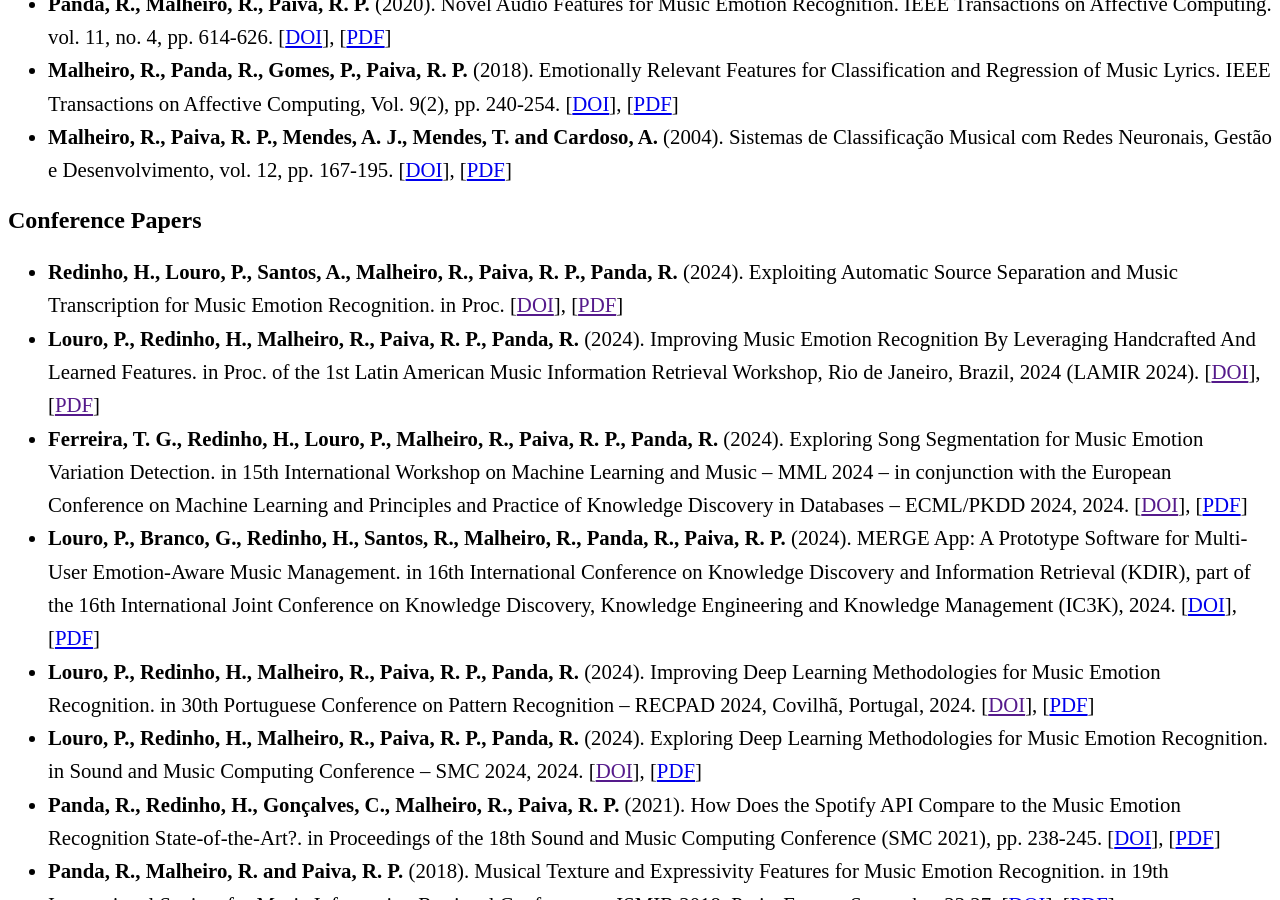
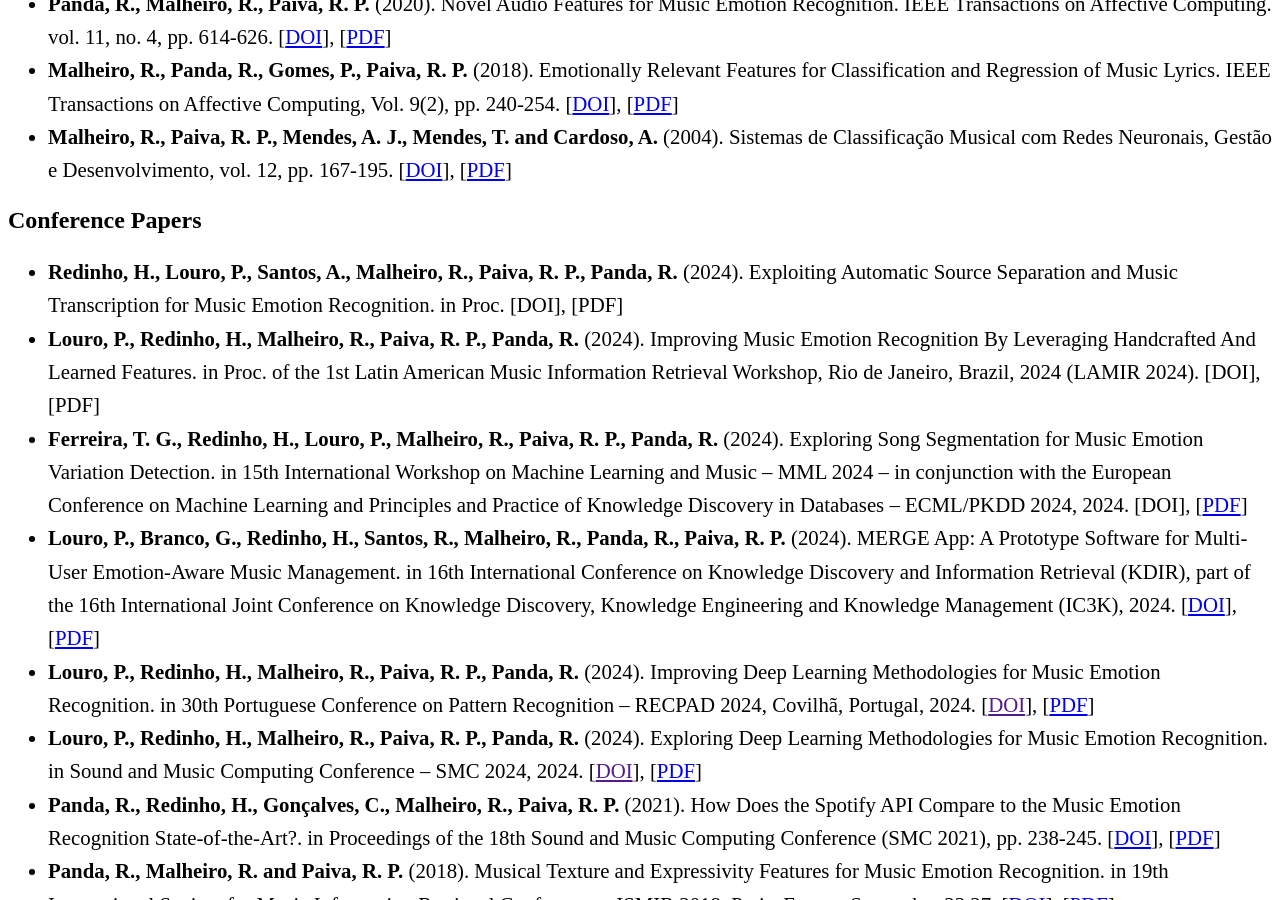
Before and after one commit to rsmal-ipl/SRSMAL, a Jekyll site: the page built from pages/research.md, in a window 1280 px wide and 900 px high, scrolled down 1711 px. Built offline with Jekyll 4.4.1, drawn with Linux system fonts in a browser that asks for light colours; part of the change alters nothing that is shown.

Commit message:
Act. Paginas (Pubs)

```diff
--- a/pages/research.md
+++ b/pages/research.md
@@ -140,10 +140,12 @@ Below is a list of selected publications:
 
 ## Conference Papers
 <ul class="my-list">
-  <li><strong>Redinho, H., Louro, P., Santos, A., Malheiro, R., Paiva, R. P., Panda, R. </strong> (2024). Exploiting Automatic Source Separation and Music Transcription for Music Emotion Recognition. in Proc.  [<a href="" target="_blank">DOI</a>], [<a href="" target="_blank">PDF</a>]</li>
-  <li><strong>Louro, P., Redinho, H., Malheiro, R., Paiva, R. P., Panda, R. </strong> (2024). Improving Music Emotion Recognition By Leveraging Handcrafted And Learned Features. in Proc. of the 1st Latin American Music Information Retrieval Workshop, Rio de Janeiro, Brazil, 2024 (LAMIR 2024). [<a href="" target="_blank">DOI</a>], [<a href="" target="_blank">PDF</a>]</li>
-  <li><strong>Ferreira, T. G., Redinho, H., Louro, P., Malheiro, R., Paiva, R. P., Panda, R. </strong> (2024). Exploring Song Segmentation for Music Emotion Variation Detection. in 15th International Workshop on Machine Learning and Music – MML 2024 – in conjunction with the European Conference on Machine Learning and Principles and Practice of Knowledge Discovery in Databases – ECML/PKDD 2024, 2024. [<a href="" target="_blank">DOI</a>], [<a href="https://www.cisuc.uc.pt/download-file/20079/I6K6yWquZnCo4WlndSYm" target="_blank">PDF</a>]</li>
+  <li><strong>Redinho, H., Louro, P., Santos, A., Malheiro, R., Paiva, R. P., Panda, R. </strong> (2024). Exploiting Automatic Source Separation and Music Transcription for Music Emotion Recognition. in Proc. [DOI], [PDF]</li>
+  <li><strong>Louro, P., Redinho, H., Malheiro, R., Paiva, R. P., Panda, R. </strong> (2024). Improving Music Emotion Recognition By Leveraging Handcrafted And Learned Features. in Proc. of the 1st Latin American Music Information Retrieval Workshop, Rio de Janeiro, Brazil, 2024 (LAMIR 2024). [DOI], [PDF]</li>
+  <li><strong>Ferreira, T. G., Redinho, H., Louro, P., Malheiro, R., Paiva, R. P., Panda, R. </strong> (2024). Exploring Song Segmentation for Music Emotion Variation Detection. in 15th International Workshop on Machine Learning and Music – MML 2024 – in conjunction with the European Conference on Machine Learning and Principles and Practice of Knowledge Discovery in Databases – ECML/PKDD 2024, 2024. [DOI], [<a href="https://www.cisuc.uc.pt/download-file/20079/I6K6yWquZnCo4WlndSYm" target="_blank">PDF</a>]</li>
+
   <li><strong>Louro, P., Branco, G., Redinho, H., Santos, R., Malheiro, R., Panda, R., Paiva, R. P. </strong> (2024). MERGE App: A Prototype Software for Multi-User Emotion-Aware Music Management. in 16th International Conference on Knowledge Discovery and Information Retrieval (KDIR), part of the 16th International Joint Conference on Knowledge Discovery, Knowledge Engineering and Knowledge Management (IC3K), 2024. [<a href="10.5220/0013067800003838" target="_blank">DOI</a>], [<a href="https://www.cisuc.uc.pt/download-file/20081/MMQdC48Oak4vV6as0vTe" target="_blank">PDF</a>]</li>
+
   <li><strong>Louro, P., Redinho, H., Malheiro, R., Paiva, R. P., Panda, R.</strong> (2024). Improving Deep Learning Methodologies for Music Emotion Recognition. in 30th Portuguese Conference on Pattern Recognition – RECPAD 2024, Covilhã, Portugal, 2024. [<a href="" target="_blank">DOI</a>], [<a href="https://www.cisuc.uc.pt/download-file/20080/Mx2vZFfL3FrsRh4idv0m" target="_blank">PDF</a>]</li>
   <li><strong>Louro, P., Redinho, H., Malheiro, R., Paiva, R. P., Panda, R.</strong> (2024). Exploring Deep Learning Methodologies for Music Emotion Recognition. in Sound and Music Computing Conference – SMC 2024, 2024. [<a href="" target="_blank">DOI</a>], [<a href="https://www.cisuc.uc.pt/download-file/20062/ZNKRtPazXFwv6PUiqMJC" target="_blank">PDF</a>]</li>
   <li><strong>Panda, R., Redinho, H., Gonçalves, C., Malheiro, R., Paiva, R. P.</strong> (2021). How Does the Spotify API Compare to the Music Emotion Recognition State-of-the-Art?. in Proceedings of the 18th Sound and Music Computing Conference (SMC 2021), pp. 238-245. [<a href="https://zenodo.org/records/5054146" target="_blank">DOI</a>], [<a href="https://www.cisuc.uc.pt/download-file/16352/44W4Ao3Sx9CdMTDx2RrJ" target="_blank">PDF</a>]</li>
@@ -191,7 +193,7 @@ Below the list of current PhD students. Due to the large number, I do not identi
 
 ## Guest Editor
 <ul class="my-list">
-  <li>Special Issue on Recent Applications of Feature Extraction Technologies in Video Analysis. in Electronics (ISSN 2079-9292). This special issue belongs to the section "Electronic Multimedia". [<a href="https://www.mdpi.com/journal/electronics/special_issues/A4U666316N" target="_blank">URL</a>][<a href="../assets/pdfs/RAFETVA_01.pdf" target="_blank">PDF1</a>][<a href="RAFETVA_02.pdf" target="_blank">PDF2</a>]</li>
+  <li>Special Issue on Recent Applications of Feature Extraction Technologies in Video Analysis. in Electronics (ISSN 2079-9292). This special issue belongs to the section "Electronic Multimedia". [<a href="https://www.mdpi.com/journal/electronics/special_issues/A4U666316N" target="_blank">URL</a>][<a href="../assets/pdfs/RAFETVA_01.pdf" target="_blank">PDF1</a>][<a href="RAFETVA_02.png" target="_blank">PDF2</a>]</li>
 </ul>
 
 [Back to top](#research)
```
